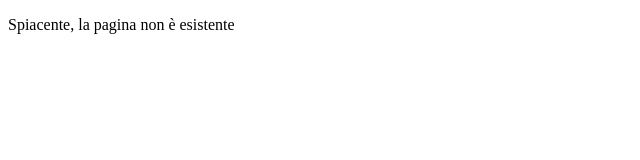
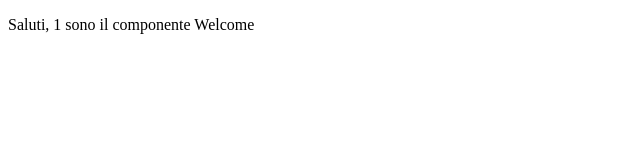
Before and after one commit to alocri/alphashop, an Angular app: page /welcome/1 in a window 1280 px wide. Shown: the top 160 px of the page, without its empty margins (0-640 px from the left). Built offline with nearby package versions, Linux system fonts and the light colour scheme.

Commit message:
18. Introduzione ai parametri di Routing

```diff
--- a/src/app/app-routing.module.ts
+++ b/src/app/app-routing.module.ts
@@ -7,7 +7,7 @@ import { WelcomeComponent } from './welcome/welcome.component';
 const routes: Routes = [
   {path: '', component: LoginComponent},
   {path: 'login', component: LoginComponent},
-  {path: 'welcome', component: WelcomeComponent},
+  {path: 'welcome/:userid', component: WelcomeComponent},
   {path: '**', component: ErrorComponent},
 ];
 
--- a/src/app/app.component.ts
+++ b/src/app/app.component.ts
@@ -6,5 +6,8 @@ import { Component } from '@angular/core';
   styleUrls: ['./app.component.css']
 })
 export class AppComponent {
+  title(title: any) {
+    throw new Error('Method not implemented.');
+  }
 
 }
--- a/src/app/login/login.component.ts
+++ b/src/app/login/login.component.ts
@@ -12,8 +12,9 @@ export class LoginComponent implements OnInit {
   password: string = "";
 
   autenticato: boolean = true;
+
   errMsg: string = "Spiacente, la userid e/o la password sono errati!"
-  okMsg: string = "accesso consentito";
+
 
   constructor(private route: Router) { }
 
@@ -24,7 +25,7 @@ gestAuth =(): void => {
   console.log(this.userId);
 
   if(this.userId === "Nicola" && this.password === "123_stella"){
-    this.route.navigate(['welcome']);
+    this.route.navigate(['welcome', this.userId]);
     this.autenticato = true;
   }
   else{
--- a/src/app/welcome/welcome.component.html
+++ b/src/app/welcome/welcome.component.html
@@ -1 +1 @@
-<p>Saluti sono il componente Welcome</p>
+<p>Saluti,  {{utente}} sono il componente Welcome</p>
--- a/src/app/welcome/welcome.component.ts
+++ b/src/app/welcome/welcome.component.ts
@@ -1,4 +1,5 @@
 import { Component, OnInit } from '@angular/core';
+import { ActivatedRoute } from '@angular/router';
 
 @Component({
   selector: 'app-welcome',
@@ -7,9 +8,12 @@ import { Component, OnInit } from '@angular/core';
 })
 export class WelcomeComponent implements OnInit {
 
-  constructor() { }
+  utente: string = "";
+
+  constructor(private route: ActivatedRoute) { }
 
   ngOnInit(): void {
+    this.utente = this.route.snapshot.params['userid'];
   }
 
 }
```
